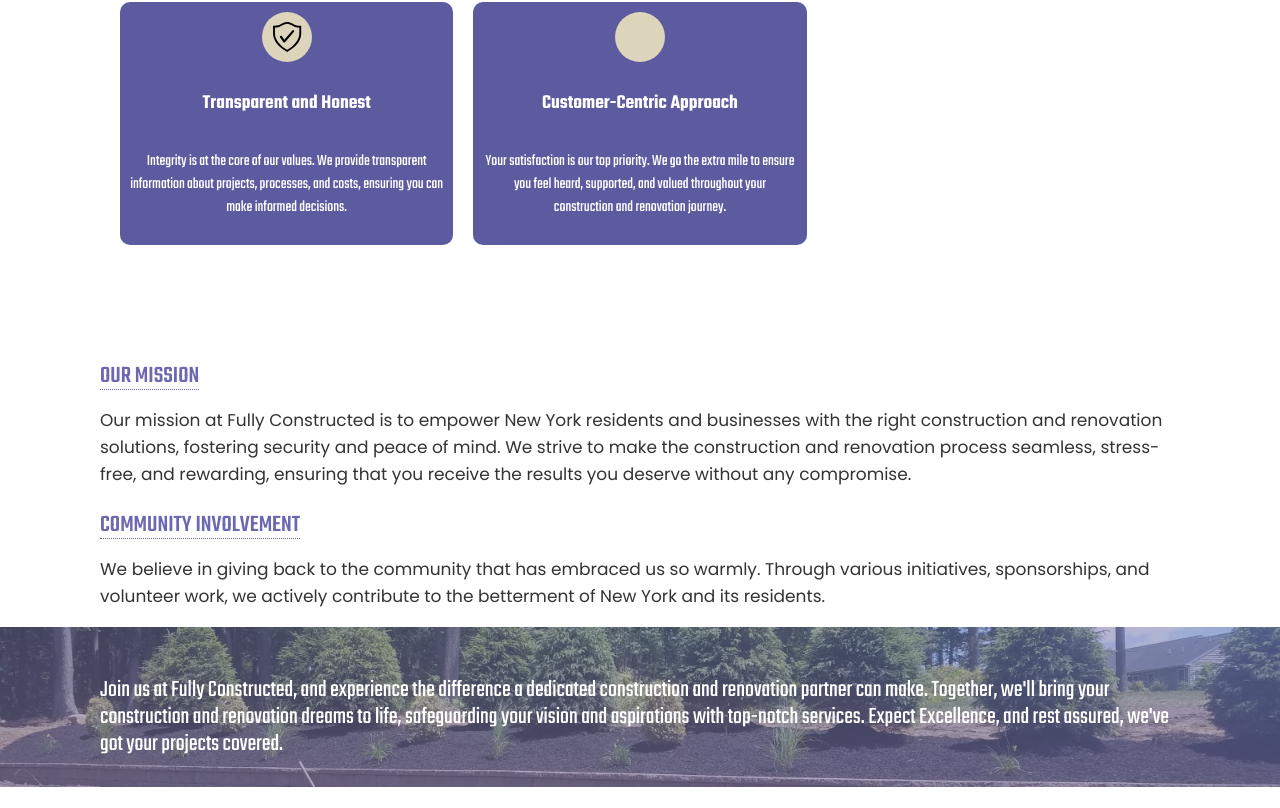
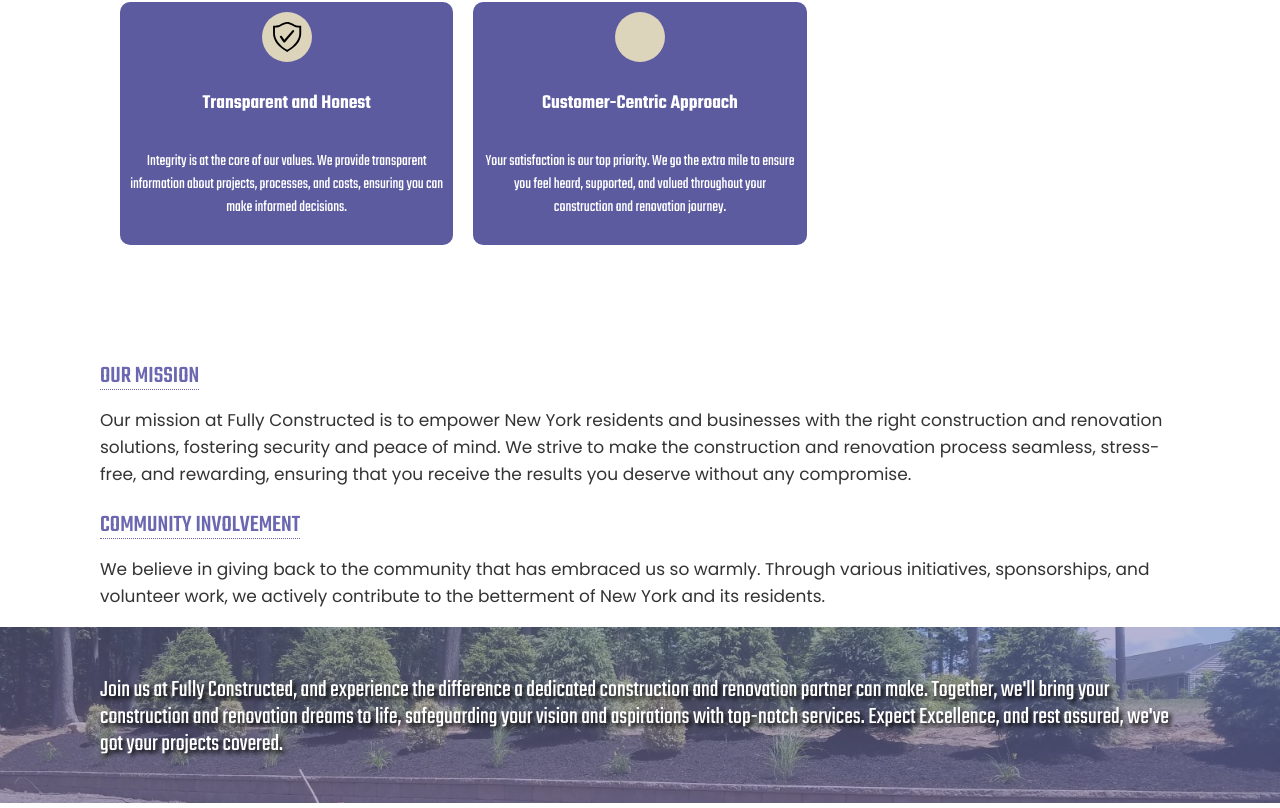
Before and after one commit to Wahaj-Ali/construction-web, a React (Create React App) app: page /about_us in a window 1280 px wide. Shown: the part 1296-2104 px from the top of the page. Built offline with nearby package versions, Linux system fonts and the light colour scheme; some icons are missing.

Commit message:
Update AboutUs.css

```diff
--- a/src/Pages/AboutUs/AboutUs.css
+++ b/src/Pages/AboutUs/AboutUs.css
@@ -31,7 +31,7 @@
 
 .joinUs {
     background-color: rgba(93,91,159,0.9);
-    height: 20vh;
+    height: 22vh;
 }
 
 .joinUs img {
@@ -49,4 +49,5 @@
     color: #fff;
     font-size: 24px;
     margin: 0;
+    text-shadow: 3px 3px 4px #000;
 }
```
